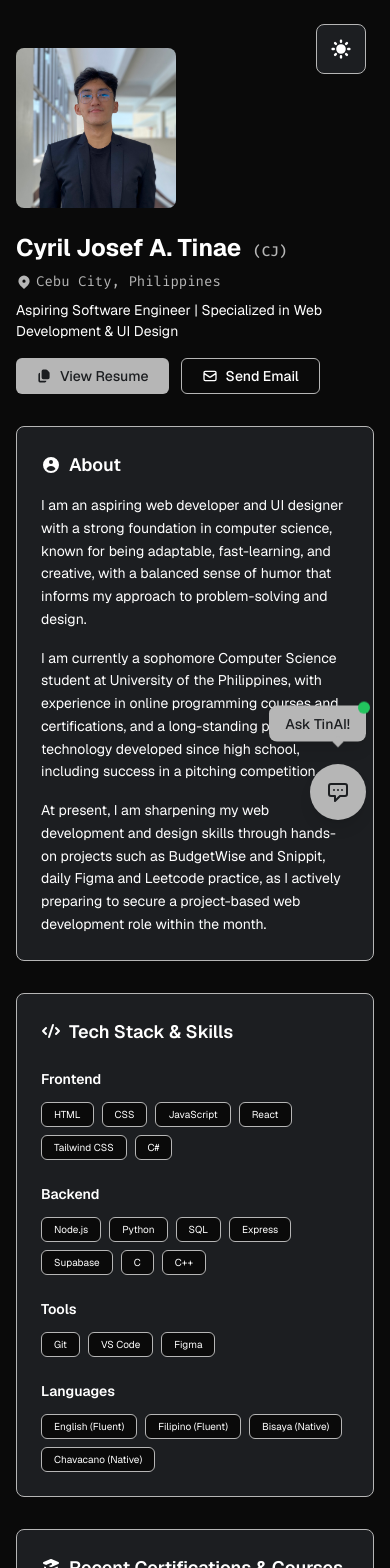
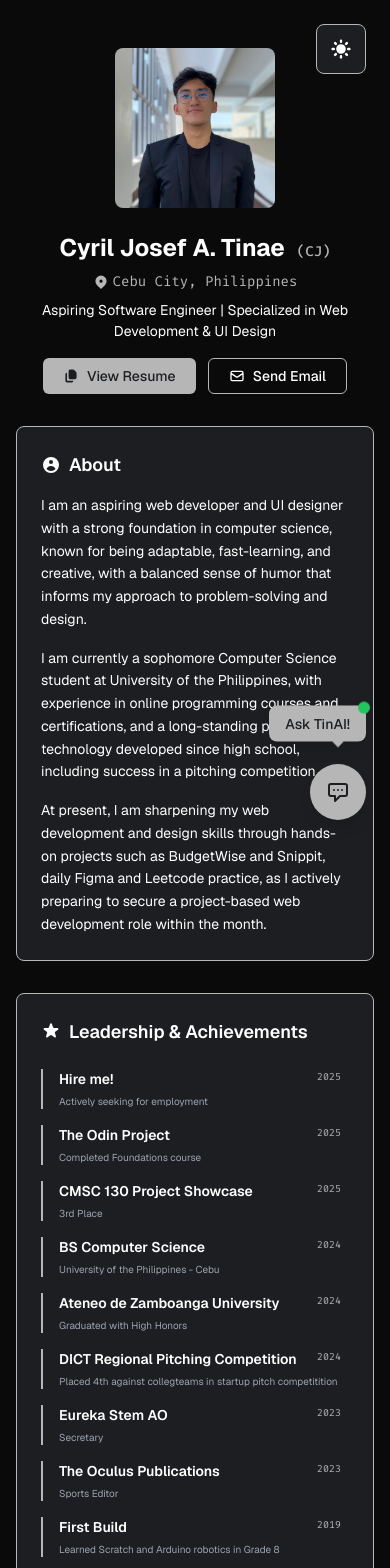
Before and after one commit to ceejt/Third-Portfolio, a React (Create React App) app: page / in a window 390 px wide. Shown: the top 1568 px of the page. Built offline with nearby package versions, Linux system fonts and the light colour scheme.

Commit message:
Update Header alignment on mobile layout and App.js arrangement

```diff
--- a/src/App.js
+++ b/src/App.js
@@ -31,6 +31,11 @@ function App() {
           {/* Left Column - Main Content */}
           <div className="lg:col-span-2 space-y-8">
             <About />
+
+            <div className="lg:hidden">
+              <Leadership />
+            </div>
+
             <TechStack />
             <Certifications />
             <Projects />
@@ -42,7 +47,7 @@ function App() {
           </div>
 
           {/* Right Column - Leadership */}
-          <div className="lg:col-span-1">
+          <div className="hidden lg:block lg:col-span-1">
             <Leadership />
           </div>
         </div>
--- a/src/components/Header.js
+++ b/src/components/Header.js
@@ -14,7 +14,7 @@ const Header = () => {
 
   return (
     <header className="animate-fade-in">
-      <div className="flex flex-col md:flex-row items-start md:items-center gap-6">
+      <div className="flex flex-col md:flex-row items-center md:items-start gap-6">
         <div className="flex-shrink-0">
           <div className="w-40 h-40 rounded-lg overflow-hidden">
             <img
@@ -26,8 +26,8 @@ const Header = () => {
           </div>
         </div>
 
-        <div className="flex-1">
-          <div className="flex items-baseline gap-3 mb-2">
+        <div className="flex-1 text-center md:text-left">
+          <div className="flex items-baseline justify-center md:justify-start gap-3 mb-2">
             <h1 className="text-2xl md:text-3xl font-bold">{profile.name}</h1>
             <h4 className="text-sm text-primary font-fira">
               ({profile.nickname})
@@ -35,7 +35,7 @@ const Header = () => {
             {/* <span className="text-2xl md:text-3xl">💻</span> */}
           </div>
 
-          <div className="flex items-center gap-1 mb-2">
+          <div className="flex items-center justify-center md:justify-start gap-1 mb-2">
             <svg
               className="w-4 h-4 text-primary flex-shrink-0"
               fill="currentColor"
@@ -52,7 +52,7 @@ const Header = () => {
 
           <p className="text-p mb-4">{profile.title}</p>
 
-          <div className="flex flex-wrap gap-3">
+          <div className="flex flex-wrap gap-3 justify-center md:justify-start">
             <button
               onClick={handleViewResume}
               className="btn-primary flex items-center gap-2 text-h3 h-9"
```
